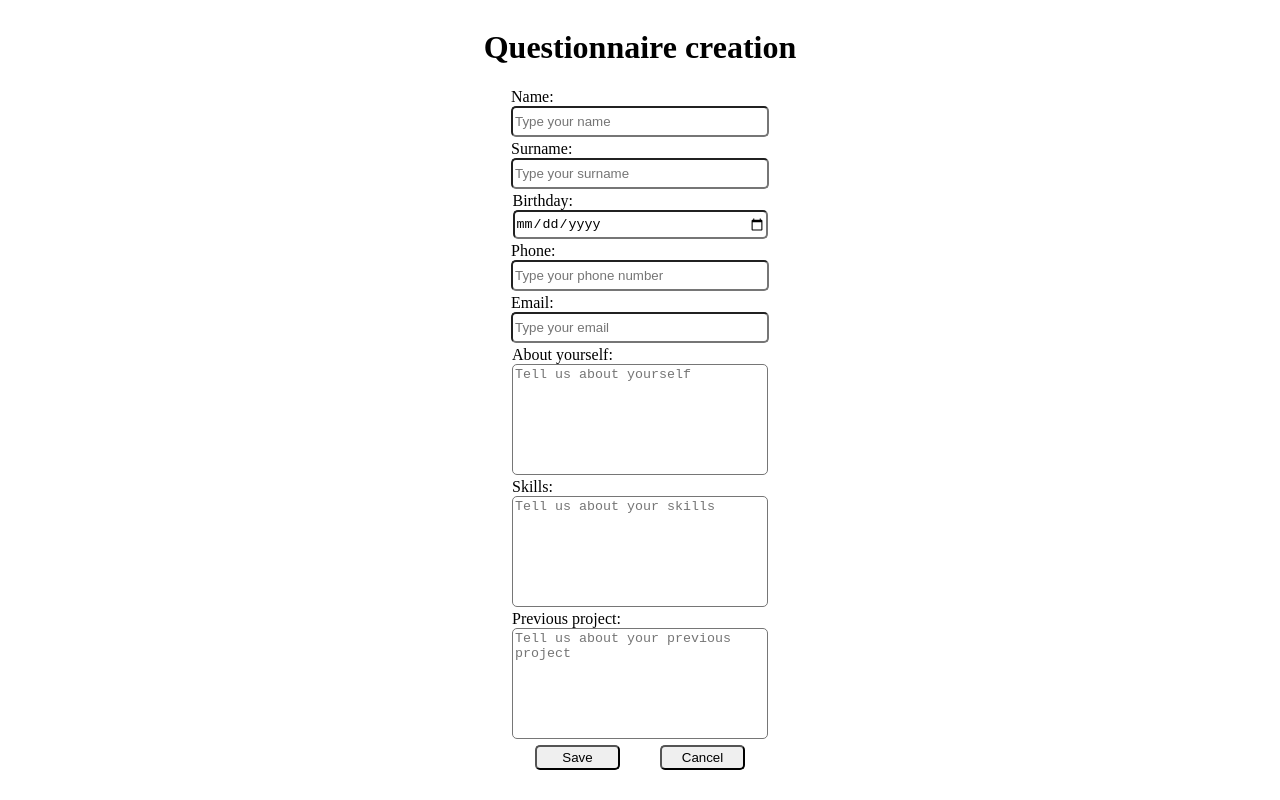
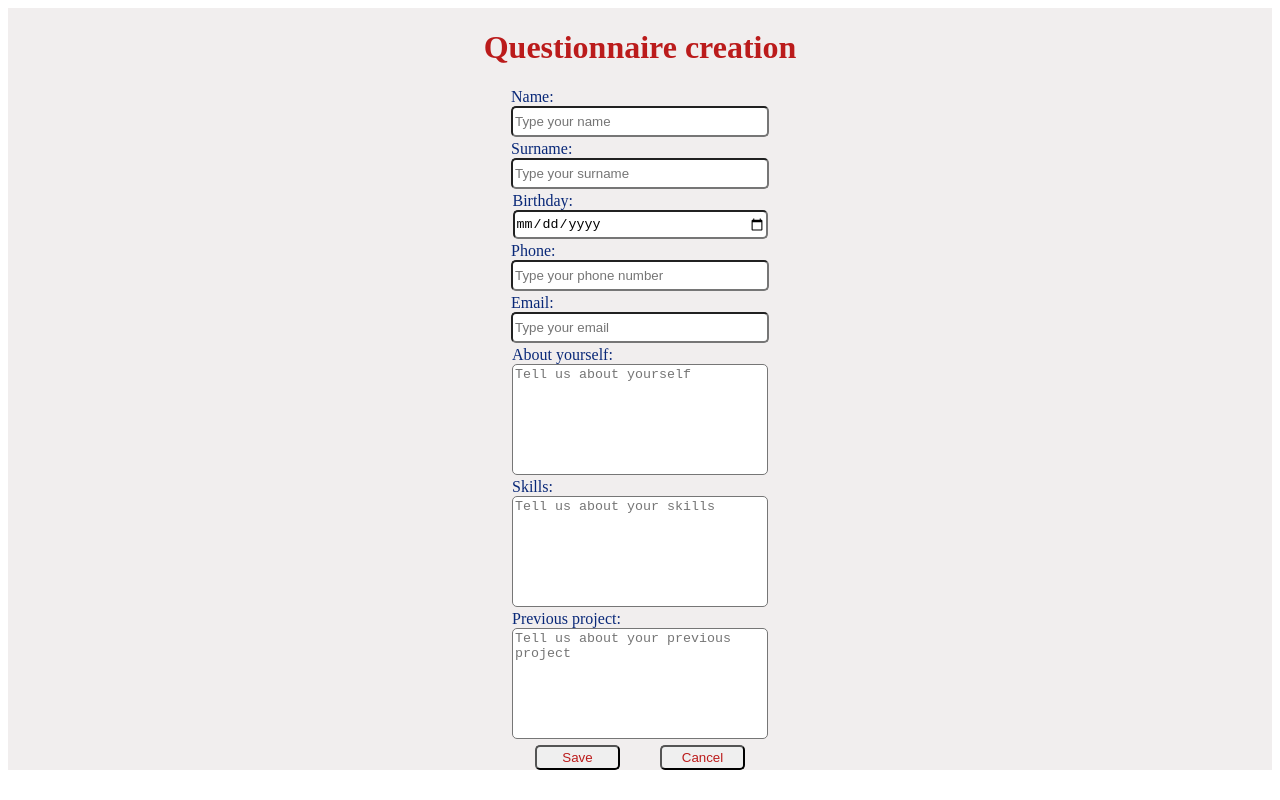
Before and after one commit to DzmitryYesis/andersen-trainee-app, a React (Create React App) app: page / in a window 1280 px wide. Built offline with nearby package versions, Linux system fonts and the light colour scheme.

Commit message:
feat: add color style

```diff
--- a/src/App.css
+++ b/src/App.css
@@ -2,6 +2,11 @@
     display: flex;
     flex-direction: column;
     align-items: center;
+    background-color: #f1eeee;
+}
+
+.HText {
+    color: #bb1b1b;
 }
 
 .ButtonBlock {
--- a/src/App.js
+++ b/src/App.js
@@ -7,7 +7,7 @@ import MyButton from "./components/button/myButton";
 class App extends React.Component {
     render() {
         return <div className='App'>
-            <h1>Questionnaire creation</h1>
+            <h1 className='HText'>Questionnaire creation</h1>
             <MyInput label={'Name'} placeholder={'Type your name'} type={'text'}/>
             <MyInput label={'Surname'} placeholder={'Type your surname'} type={'text'}/>
             <MyInput label={'Birthday'} placeholder={'Select'} type={'date'}/>
--- a/src/components/button/myButton.module.css
+++ b/src/components/button/myButton.module.css
@@ -6,4 +6,5 @@
     width: 85px;
     height: 25px;
     border-radius: 5px;
+    color: #bb1b1b;
 }
--- a/src/components/input/myInput.module.css
+++ b/src/components/input/myInput.module.css
@@ -6,6 +6,7 @@
 
 .label {
     text-align: left;
+    color: #092878;
 }
 
 .input {
--- a/src/components/textarea/myTextarea.module.css
+++ b/src/components/textarea/myTextarea.module.css
@@ -6,6 +6,7 @@
 
 .label {
     text-align: left;
+    color: #092878;
 }
 
 .textarea {
```
